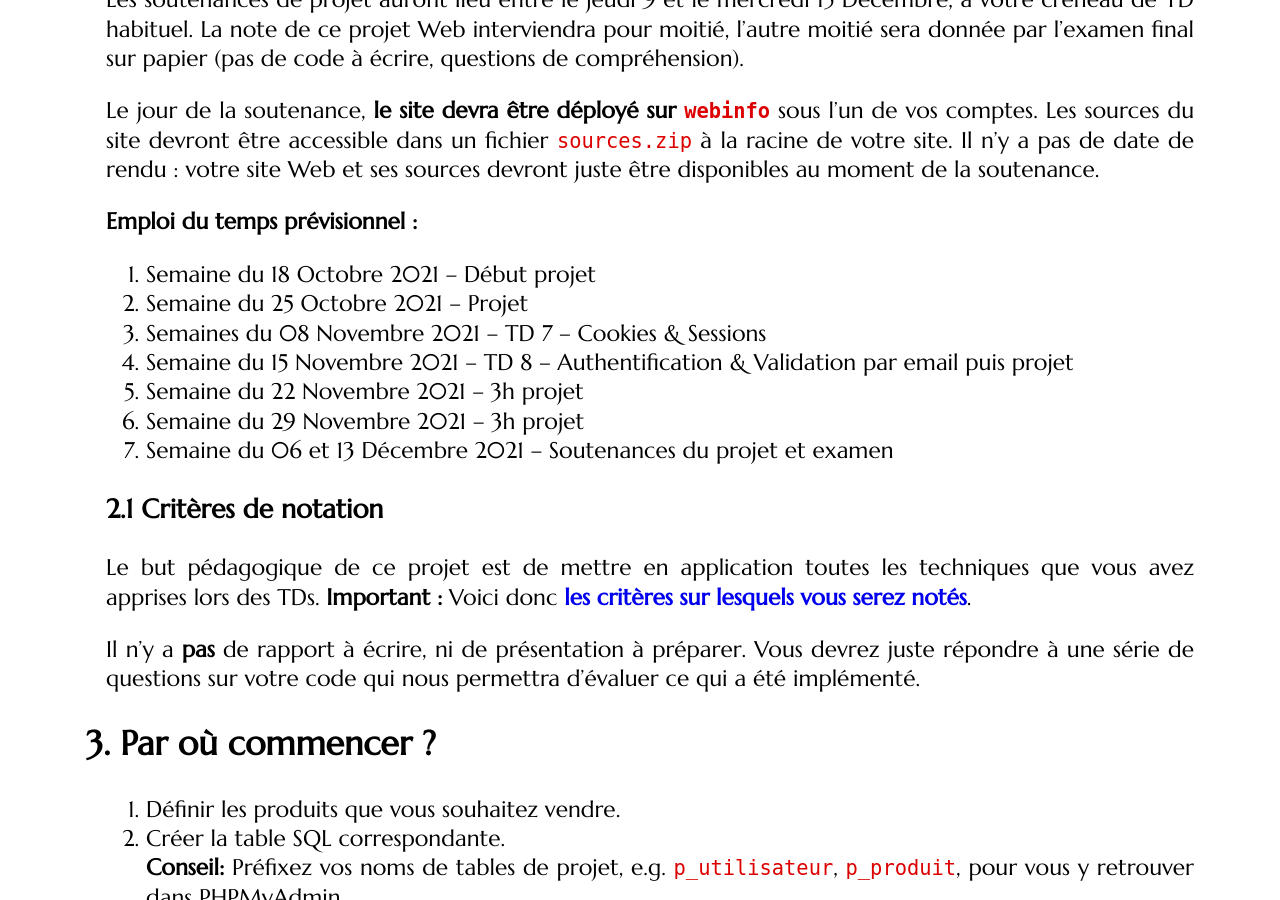
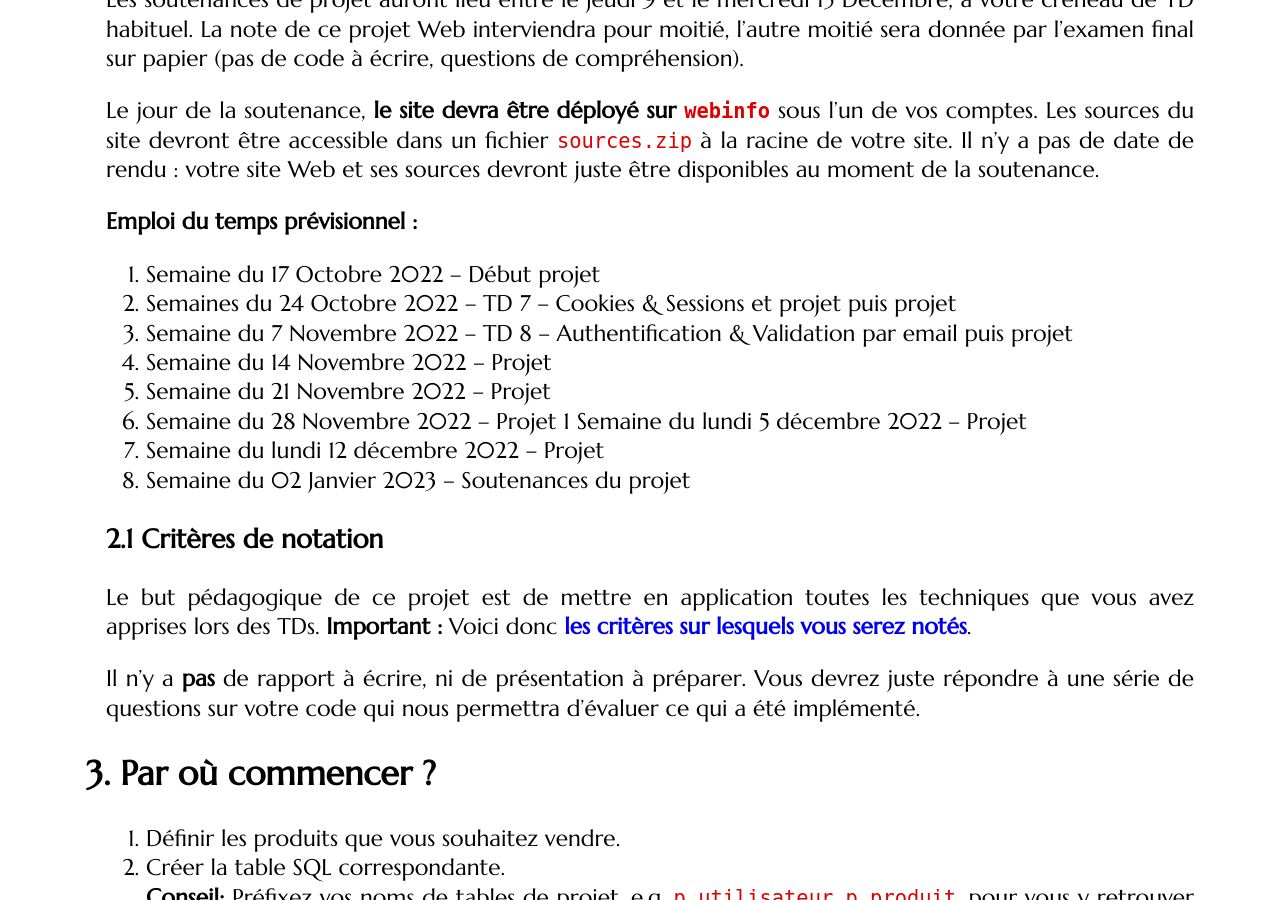
Before and after one commit to romainlebreton/R3.01-DeveloppementWeb, a Jekyll site: the page built from projet.md, in a window 1280 px wide and 900 px high, scrolled down 670 px. Built offline with Jekyll 4.4.1, drawn with Linux system fonts in a browser that asks for light colours; some web fonts are replaced.

Commit message:
modifs calendrier projet

```diff
--- a/projet.md
+++ b/projet.md
@@ -36,14 +36,15 @@ soutenance.
 
 **Emploi du temps prévisionnel :**
 
-1. Semaine du 18 Octobre 2021 --  Début projet
-1. Semaine du 25 Octobre 2021 -- Projet
-1. Semaines du 08 Novembre 2021 --  TD 7 -- Cookies & Sessions
-1. Semaine du 15 Novembre 2021 -- TD 8 -- Authentification & Validation par email
-   puis projet
-1. Semaine du 22 Novembre 2021 -- 3h projet
-1. Semaine du 29 Novembre 2021 -- 3h projet
-1. Semaine du 06 et 13 Décembre 2021 -- Soutenances du projet et examen
+1. Semaine du 17 Octobre 2022 --  Début projet
+1. Semaines du 24 Octobre 2022 --  TD 7 -- Cookies & Sessions et projet puis projet
+1. Semaine du 7 Novembre 2022 -- TD 8 -- Authentification & Validation par email puis projet
+1. Semaine du 14 Novembre 2022 -- Projet
+1. Semaine du 21 Novembre 2022 -- Projet
+1. Semaine du 28 Novembre 2022 -- Projet
+1  Semaine du lundi 5 décembre 2022 -- Projet
+1. Semaine du lundi 12 décembre 2022 -- Projet
+1. Semaine du 02 Janvier 2023 -- Soutenances du projet
 
 
 ### Critères de notation
```
